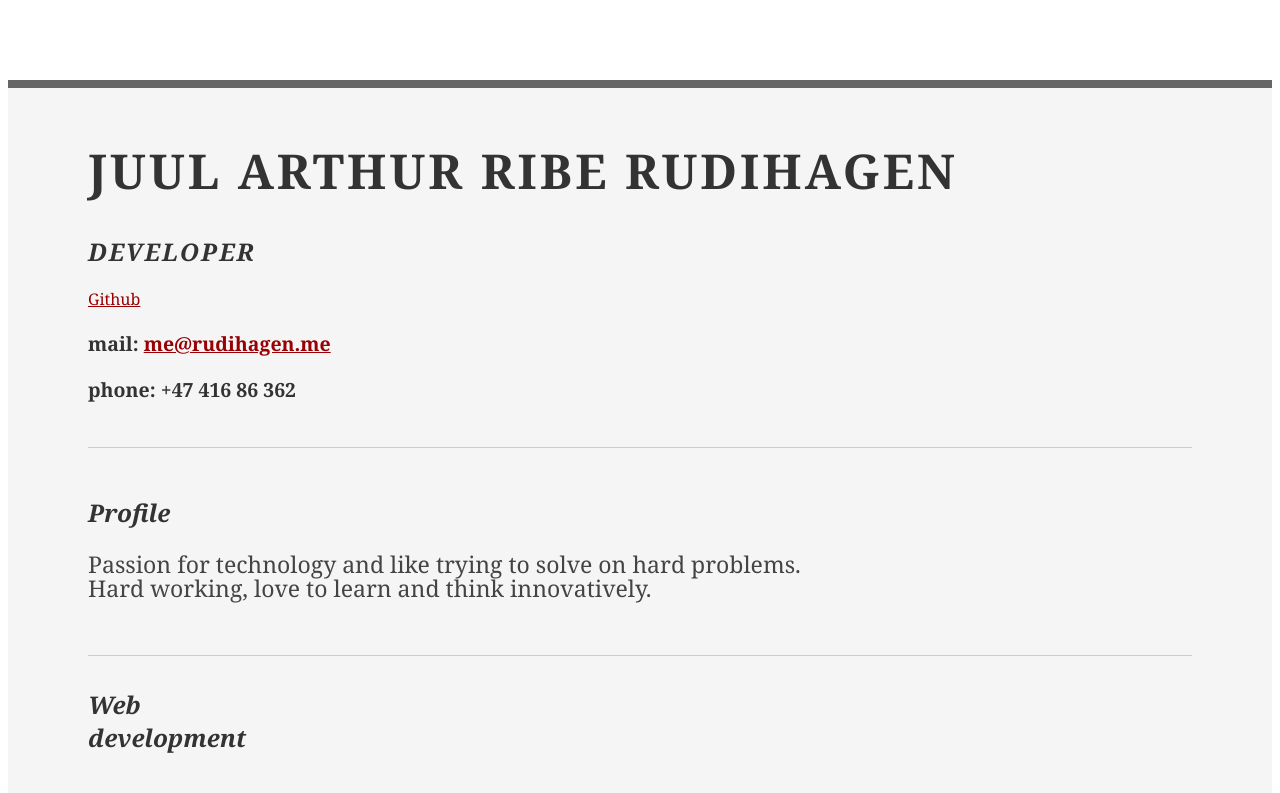
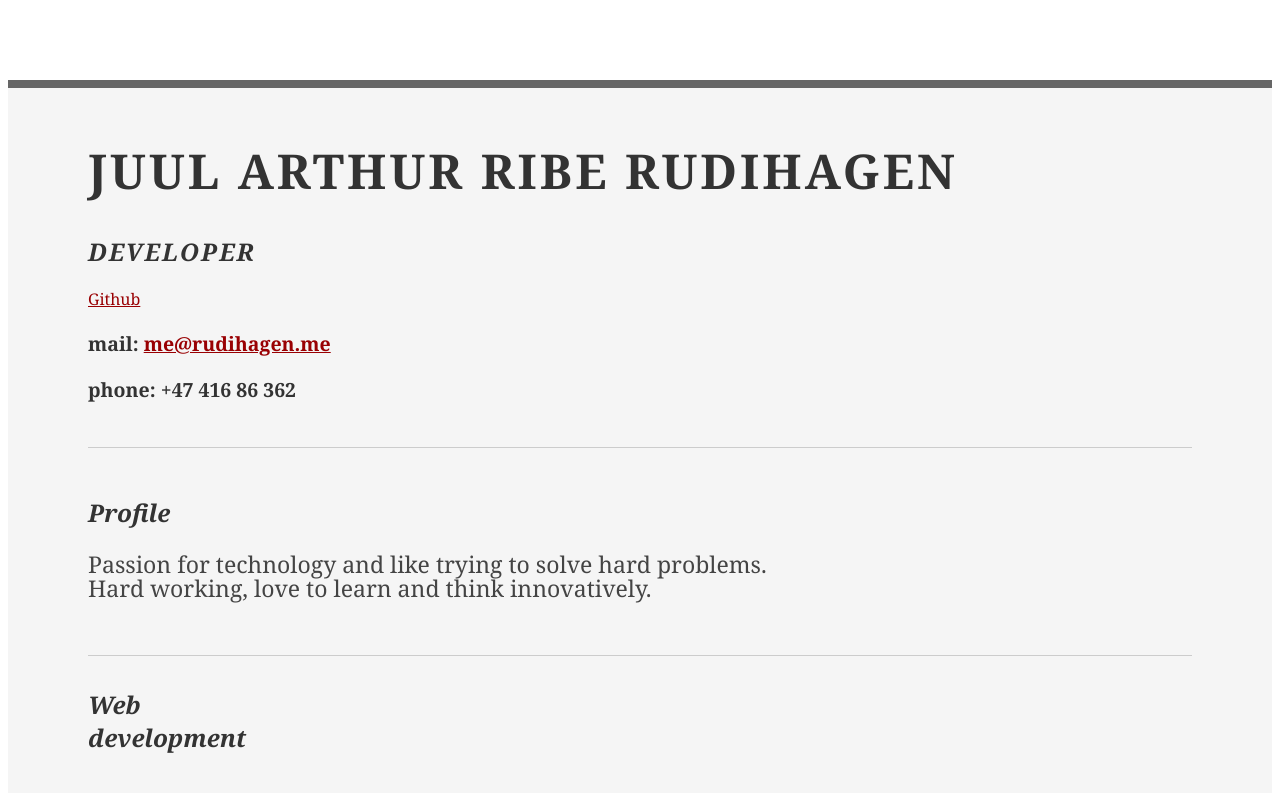
Before and after one commit to JuulArthur/juularthur.github.io, a plain HTML site: page index.html in a window 1280 px wide. Shown: the top 793 px of the page. Drawn offline with Linux system fonts and the light colour scheme; a small style sheet from the web is missing.

Commit message:
Fix minor spelling mistake

```diff
--- a/index.html
+++ b/index.html
@@ -44,7 +44,7 @@
 						</div>
 						<div class="yui-u">
 							<p class="enlarge">
-								Passion for technology and like trying to solve on hard problems. Hard working, love to learn and think innovatively.
+								Passion for technology and like trying to solve hard problems. Hard working, love to learn and think innovatively.
 							</p>
 						</div>
 					</div><!--// .yui-gf -->
```
